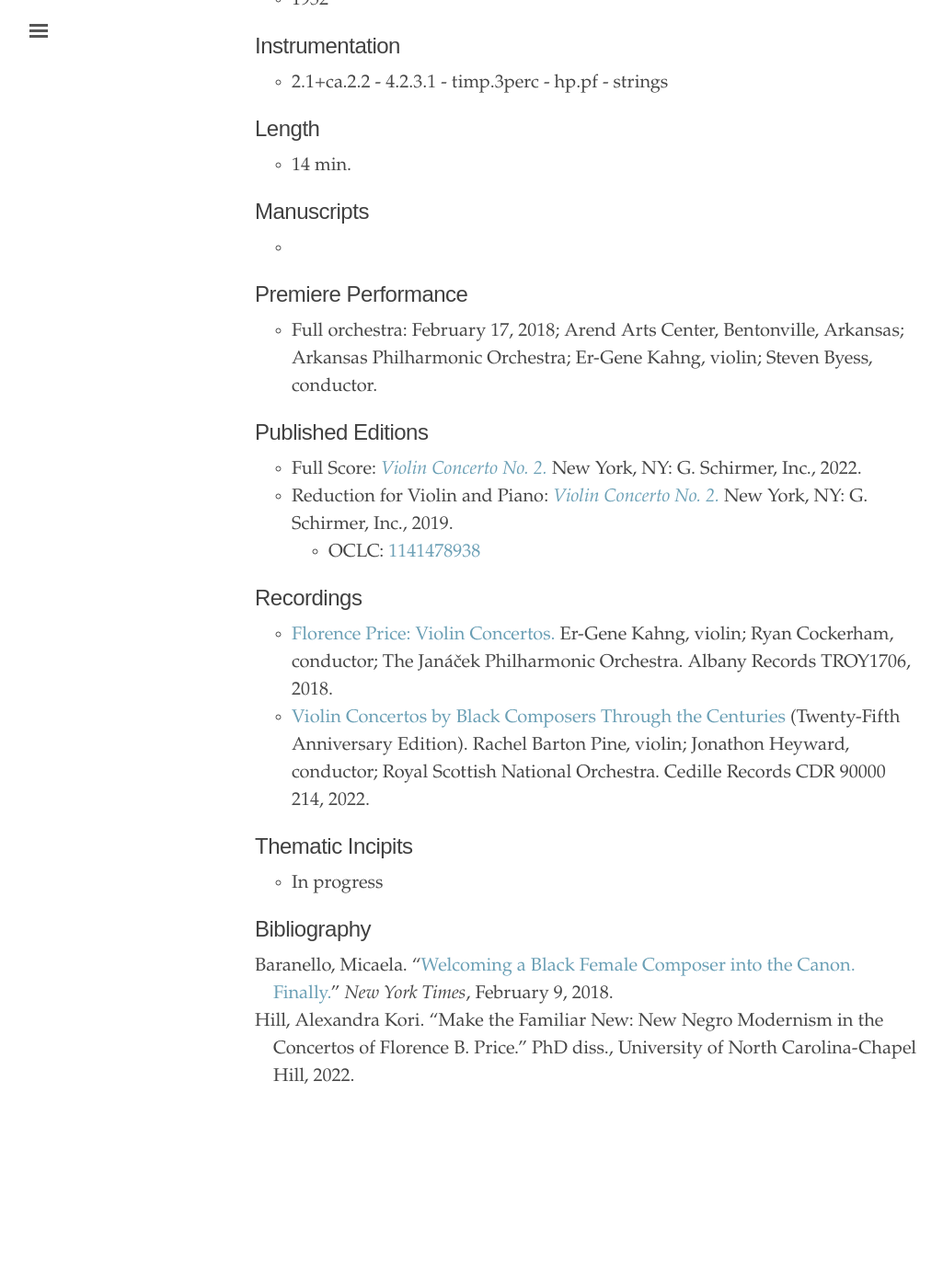
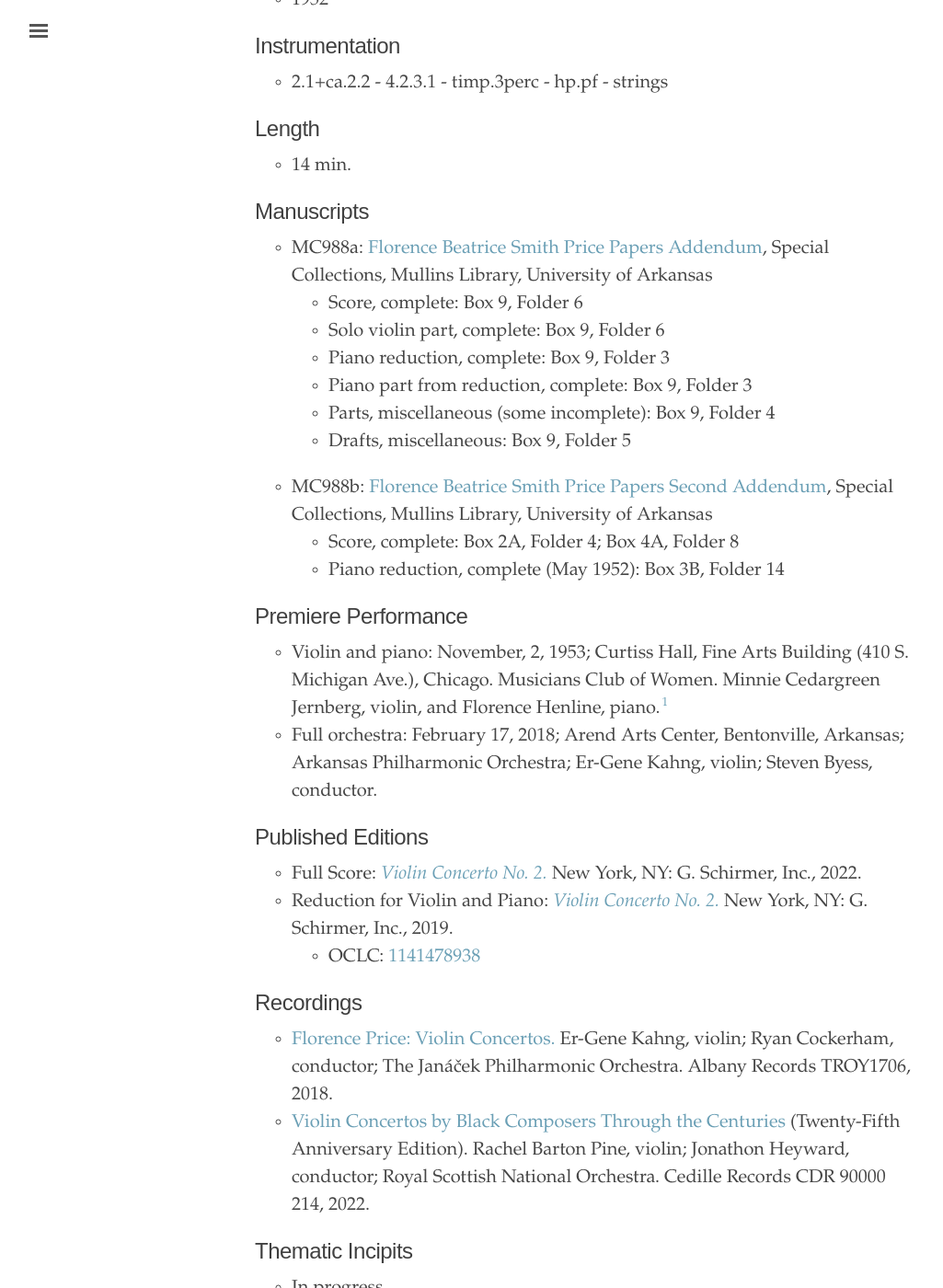
Before and after one commit to dwshadle/florence-price-catalog, a Jekyll site: the page built from _texts/price-violin_concerto_no2.md, in a window 1280 px wide and 1400 px high, scrolled down 337 px. Shown: the whole window at 92% size, without its empty margins (3-1028 px from the left). Built offline with Jekyll 4.4.1, drawn with Linux system fonts in a browser that asks for light colours; before the commit the page ends 1602 px from its top, so only the background shows below that; some of the changed text lies outside the part shown.

Commit message:
Update price-violin_concerto_no2.md

```diff
--- a/_texts/price-violin_concerto_no2.md
+++ b/_texts/price-violin_concerto_no2.md
@@ -19,9 +19,19 @@ permalink: /price-violin-concerto-no2/
 - 14 min.
 
 ## Manuscripts
--
+- MC988a: <a href="https://uark.as.atlas-sys.com/repositories/2/resources/1522" target="_blank">Florence Beatrice Smith Price Papers Addendum</a>, Special Collections, Mullins Library, University of Arkansas
+    * Score, complete: Box 9, Folder 6
+    * Solo violin part, complete: Box 9, Folder 6
+    * Piano reduction, complete: Box 9, Folder 3
+    * Piano part from reduction, complete: Box 9, Folder 3
+    * Parts, miscellaneous (some incomplete): Box 9, Folder 4
+    * Drafts, miscellaneous: Box 9, Folder 5
+- MC988b: <a href="https://uark.as.atlas-sys.com/repositories/2/resources/696/" target="_blank">Florence Beatrice Smith Price Papers Second Addendum</a>, Special Collections, Mullins Library, University of Arkansas
+    * Score, complete: Box 2A, Folder 4; Box 4A, Folder 8
+    * Piano reduction, complete (May 1952): Box 3B, Folder 14
 
 ## Premiere Performance
+- Violin and piano: November, 2, 1953; Curtiss Hall, Fine Arts Building (410 S. Michigan Ave.), Chicago. Musicians Club of Women. Minnie Cedargreen Jernberg, violin, and Florence Henline, piano.[^fn1]
 - Full orchestra: February 17, 2018; Arend Arts Center, Bentonville, Arkansas; Arkansas Philharmonic Orchestra; Er-Gene Kahng, violin; Steven Byess, conductor.
 
 ## Published Editions
@@ -40,3 +50,6 @@ permalink: /price-violin-concerto-no2/
 1. Baranello, Micaela. "<a href="https://www.nytimes.com/2018/02/09/arts/music/florence-price-arkansas-symphony-concerto.html" target="_blank">Welcoming a Black Female Composer into the Canon. Finally.</a>" *New York Times*, February 9, 2018.
 2. Hill, Alexandra Kori. "Make the Familiar New: New Negro Modernism in the Concertos of Florence B. Price." PhD diss., University of North Carolina-Chapel Hill, 2022.
 {:.bibliography}
+
+## Notes
+[^fn1]: According to the *Chicago Tribune* (November 1, 1953), Henline performed as a pianist at the concert, but the article does not indicate if she accompanied Jernberg specifically.
```
